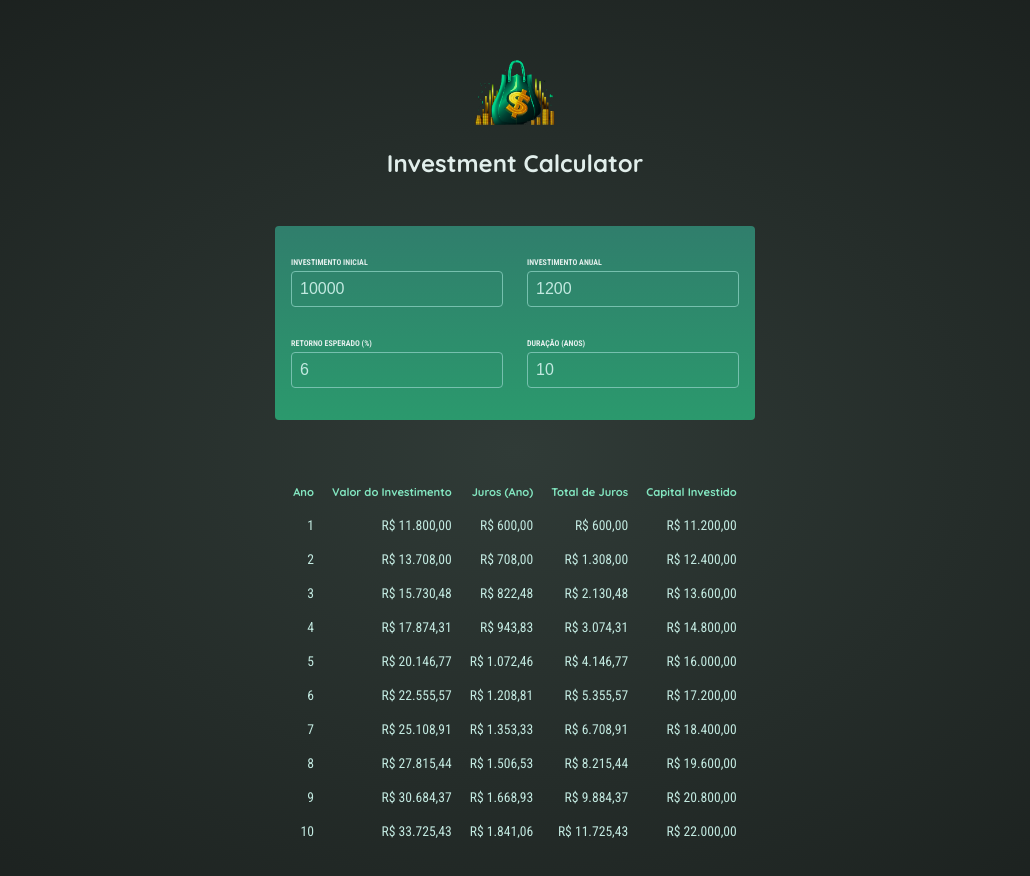
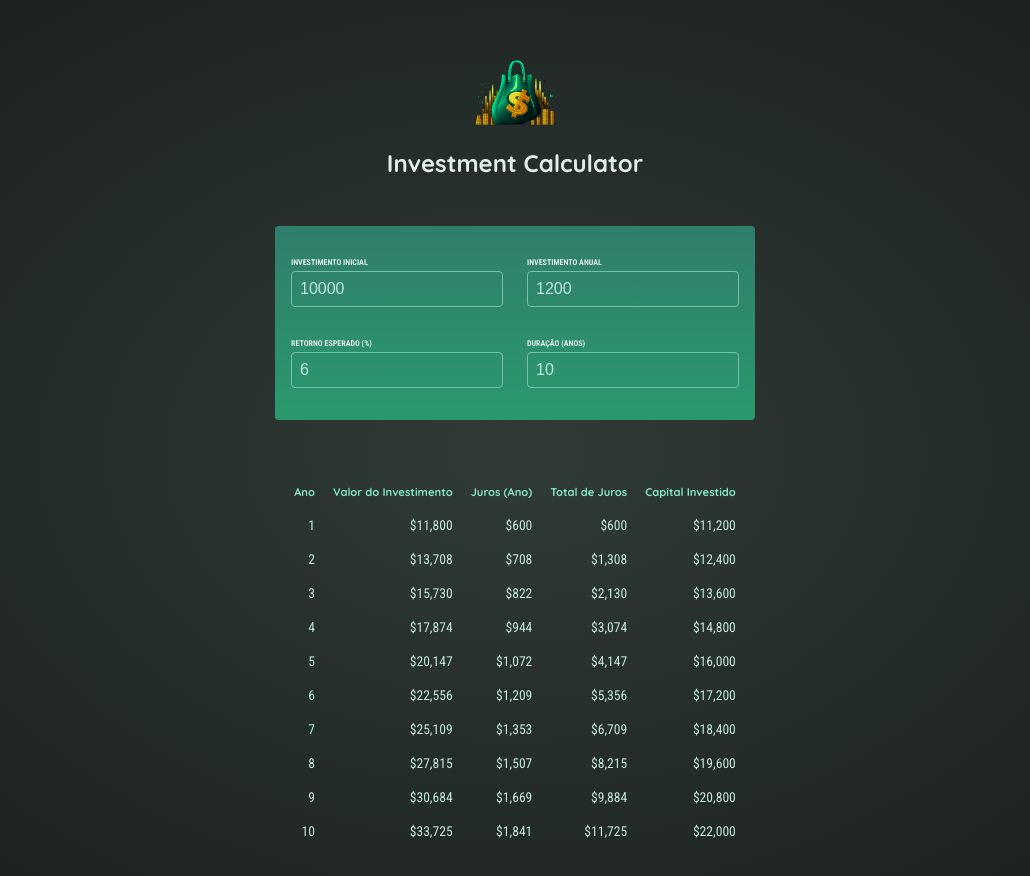
Before and after one commit to miyamiyashiro/simulador-investimentos, a React (Vite) app: page / in a window 1280 px wide. Shown: the top 876 px of the page, without its empty margins (125-1155 px from the left). Built offline with nearby package versions, Linux system fonts and the light colour scheme.

Commit message:
fix: align investment simulator with assignment requirements

```diff
--- a/src/App.jsx
+++ b/src/App.jsx
@@ -10,6 +10,8 @@ function App() {
     expectedReturn: 6,
     duration: 10,
   })
+
+  const inputIsValid = userInput.duration >= 1
 
   function handleChange(inputIdentifier, newValue) {
     setUserInput((prevUserInput) => {
@@ -25,7 +27,10 @@ function App() {
     <>
       <Header />
       <UserInput userInput={userInput} onChange={handleChange} />
-      <Results input={userInput} />
+      {!inputIsValid && (
+        <p className="center">Por favor, insira uma duração maior que zero.</p>
+      )}
+      {inputIsValid && <Results input={userInput} />}
     </>
   )
 }
--- a/src/components/Results.jsx
+++ b/src/components/Results.jsx
@@ -1,17 +1,6 @@
 import { calculateInvestmentResults, formatter } from '../util/investment'
 
 export default function Results({ input }) {
-  // Task 10: Validação da duração com renderização condicional
-  const inputIsValid = input.duration >= 1
-
-  if (!inputIsValid) {
-    return (
-      <p className="center">
-        Por favor, insira uma duração maior que zero.
-      </p>
-    )
-  }
-
   const resultsData = calculateInvestmentResults(input)
   const initialInvestment =
     resultsData[0].valueEndOfYear -
--- a/src/util/investment.js
+++ b/src/util/investment.js
@@ -22,10 +22,10 @@ export function calculateInvestmentResults({
   return annualData;
 }
 
-// Objeto para formatar valores numéricos no padrão de moeda BRL (ou USD)
-export const formatter = new Intl.NumberFormat('pt-BR', {
+// Objeto para formatar valores numéricos em dólares americanos, sem casas decimais
+export const formatter = new Intl.NumberFormat('en-US', {
   style: 'currency',
-  currency: 'BRL',
-  minimumFractionDigits: 2,
-  maximumFractionDigits: 2,
+  currency: 'USD',
+  minimumFractionDigits: 0,
+  maximumFractionDigits: 0,
 });
```
Also changed, not shown: 1 other file (tests, documents, lock files or other folders).
